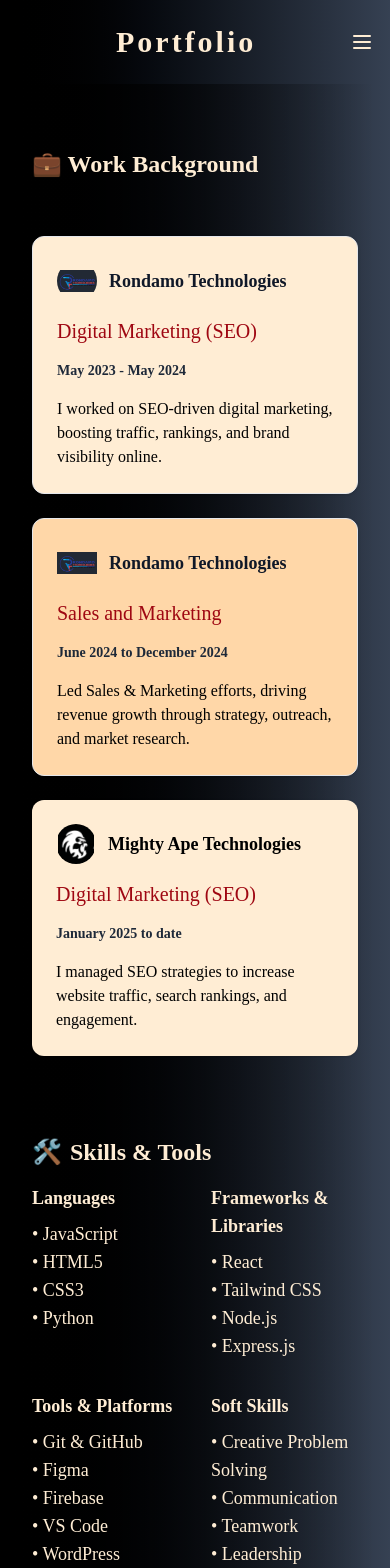
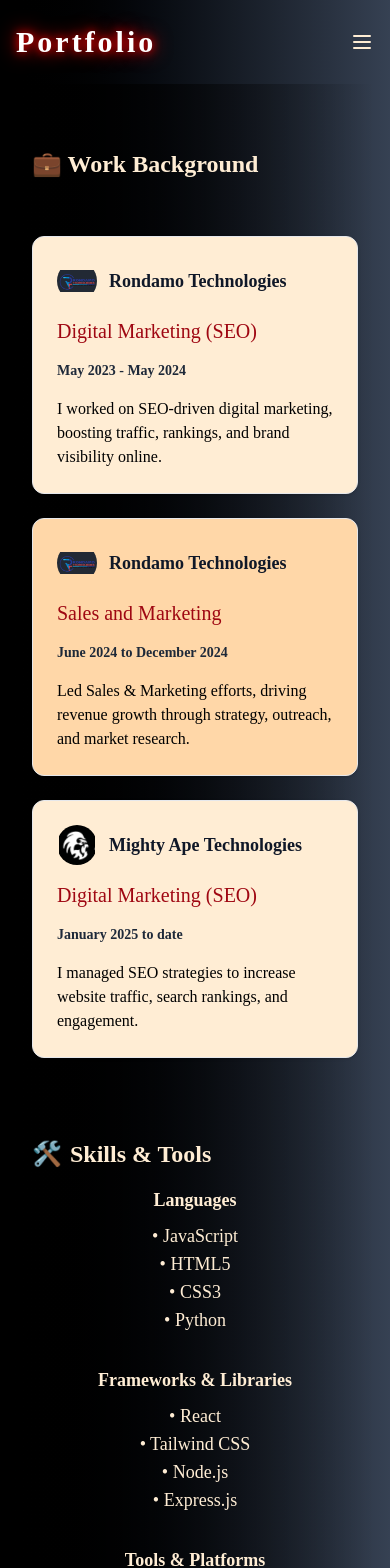
Before and after one commit to Segeramos/Crimsonecode, a React (Vite) app in the folder crimsonecode/: page /about in a window 390 px wide. Shown: the top 1568 px of the page. Built offline with nearby package versions, Linux system fonts and the light colour scheme.

Commit message:
adjusted responsiveness

```diff
--- a/crimsonecode/src/App.jsx
+++ b/crimsonecode/src/App.jsx
@@ -16,60 +16,26 @@ export default function App() {
         <div className="container mx-auto px-4 sm:px-6 md:px-8 lg:px-12">
           {/* Navbar */}
           <nav className="relative flex justify-between items-center py-6">
-            <span className="text-3xl font-bold tracking-widest ml-25">Portfolio</span>
+            {/* Logo */}
+            <span className="text-3xl font-bold tracking-widest glow-text animate-glow">
+              Portfolio
+            </span>
 
             {/* Desktop Menu */}
-            <div className="hidden md:flex space-x-8 text-sm mr-25">
+            <div className="hidden md:flex space-x-8 text-sm">
+              {["/", "/about", "/projects", "/services", "/contact"].map((path, i) => (
                 <NavLink
-                to="/"
+                  key={path}
+                  to={path}
                   className={({ isActive }) =>
-                  `hover:text-red-800 pb-1 ${
+                    `hover:text-red-500 pb-1 ${
                       isActive ? "border-b-2 border-red-500" : ""
                     }`
                   }
                 >
-                Home
+                  {["Home", "About", "MyWork", "Services", "Contact"][i]}
                 </NavLink>
-              <NavLink
-                to="/about"
-                className={({ isActive }) =>
-                  `hover:text-red-800 pb-1 ${
-                    isActive ? "border-b-2 border-red-500" : ""
-                  }`
-                }
-              >
-                About
-              </NavLink>
-              <NavLink
-                to="/projects"
-                className={({ isActive }) =>
-                  `hover:text-red-800 pb-1 ${
-                    isActive ? "border-b-2 border-red-500" : ""
-                  }`
-                }
-              >
-                MyWork
-              </NavLink>
-              <NavLink
-                to="/services"
-                className={({ isActive }) =>
-                  `hover:text-red-800 pb-1 ${
-                    isActive ? "border-b-2 border-red-500" : ""
-                  }`
-                }
-              >
-                Services
-              </NavLink>
-              <NavLink
-                to="/contact"
-                className={({ isActive }) =>
-                  `hover:text-red-800 pb-1 ${
-                    isActive ? "border-b-2 border-red-500" : ""
-                  }`
-                }
-              >
-                Contact
-              </NavLink>
+              ))}
             </div>
 
             {/* Mobile Menu Button */}
@@ -104,14 +70,16 @@ export default function App() {
 
             {/* Mobile Dropdown */}
             <div
-              className={`absolute top-full left-0 w-full backdrop-blur-md bg-/80 px-6 py-6 flex flex-col items-center space-y-6 md:hidden z-50 shadow-2xl transform transition-all duration-500 ease-in-out ${
+              className={`absolute top-full left-0 w-full backdrop-blur-md bg-black/80 px-6 py-6 flex flex-col items-center space-y-6 md:hidden z-50 shadow-2xl transform transition-all duration-500 ease-in-out ${
                 menuOpen
                   ? "opacity-100 translate-y-0 scale-100 pointer-events-auto"
                   : "opacity-0 -translate-y-8 scale-90 pointer-events-none"
               }`}
             >
+              {["/", "/about", "/projects", "/services", "/contact"].map((path, i) => (
                 <NavLink
-                to="/"
+                  key={path}
+                  to={path}
                   className={({ isActive }) =>
                     `hover:text-red-400 text-lg font-semibold pb-1 ${
                       isActive ? "border-b-2 border-red-500" : ""
@@ -119,52 +87,9 @@ export default function App() {
                   }
                   onClick={() => setMenuOpen(false)}
                 >
-                Home
+                  {["Home", "About", "MyWork", "Services", "Contact"][i]}
                 </NavLink>
-              <NavLink
-                to="/about"
-                className={({ isActive }) =>
-                  `hover:text-red-400 text-lg font-semibold pb-1 ${
-                    isActive ? "border-b-2 border-red-500" : ""
-                  }`
-                }
-                onClick={() => setMenuOpen(false)}
-              >
-                About
-              </NavLink>
-              <NavLink
-                to="/projects"
-                className={({ isActive }) =>
-                  `hover:text-red-400 text-lg font-semibold pb-1 ${
-                    isActive ? "border-b-2 border-red-500" : ""
-                  }`
-                }
-                onClick={() => setMenuOpen(false)}
-              >
-                MyWork
-              </NavLink>
-              <NavLink
-                to="/services"
-                className={({ isActive }) =>
-                  `hover:text-red-400 text-lg font-semibold pb-1 ${
-                    isActive ? "border-b-2 border-red-500" : ""
-                  }`
-                }
-                onClick={() => setMenuOpen(false)}
-              >
-                Services
-              </NavLink>
-              <NavLink
-                to="/contact"
-                className={({ isActive }) =>
-                  `hover:text-red-400 text-lg font-semibold pb-1 ${
-                    isActive ? "border-b-2 border-red-500" : ""
-                  }`
-                }
-                onClick={() => setMenuOpen(false)}
-              >
-                Contact
-              </NavLink>
+              ))}
             </div>
           </nav>
 
--- a/crimsonecode/src/components/About.jsx
+++ b/crimsonecode/src/components/About.jsx
@@ -2,7 +2,7 @@ import { about, skills } from "../data";
 import { FaGoogle, FaLaptopCode } from "react-icons/fa";
 import { motion } from "framer-motion";
 
-// Certification data (as you had it)
+// Certification data
 const certifications = [
   {
     name: 'Front-End Web Development',
@@ -73,14 +73,14 @@ const containerStagger = {
 export default function About() {
   return (
     <motion.div
-      className="min-h-screen bg-gradient-to-r from-black py-16 px-4 sm:px-8 text-orange-100 relative"
+      className="min-h-screen bg-gradient-to-r from-black py-16 px-4 sm:px-6 md:px-8 lg:px-12 text-orange-100 relative"
       initial={{ opacity: 0 }}
       animate={{ opacity: 1 }}
       transition={{ duration: 1.1 }}
     >
       {/* Work Background */}
       <motion.div
-        className="md:flex gap-12 mb-8"
+        className="flex flex-col gap-12 mb-8"
         initial="hidden"
         animate="visible"
         variants={containerStagger}
@@ -93,80 +93,54 @@ export default function About() {
           >
             💼 Work Background
           </motion.h3>
-                  <div className="flex flex-col md:flex-row gap-6 justify-center py-8 ">
-              {/* Rondamo Tech */}
+          <div className="grid grid-cols-1 md:grid-cols-2 lg:grid-cols-3 gap-6 justify-center py-8">
+            {/* Each Work Card */}
+            {[
+              {
+                company: "Rondamo Technologies",
+                logo: "/RT.png",
+                role: "Digital Marketing (SEO)",
+                dates: "May 2023 - May 2024",
+                description: "I worked on SEO-driven digital marketing, boosting traffic, rankings, and brand visibility online.",
+                bg: "bg-orange-100"
+              },
+              {
+                company: "Rondamo Technologies",
+                logo: "/RT.png",
+                role: "Sales and Marketing",
+                dates: "June 2024 to December 2024",
+                description: "Led Sales & Marketing efforts, driving revenue growth through strategy, outreach, and market research.",
+                bg: "bg-orange-200"
+              },
+              {
+                company: "Mighty Ape Technologies",
+                logo: "/MAT.png",
+                role: "Digital Marketing (SEO)",
+                dates: "January 2025 to date",
+                description: "I managed SEO strategies to increase website traffic, search rankings, and engagement.",
+                bg: "bg-orange-100"
+              }
+            ].map((job, i) => (
               <motion.div
-                className="flex-shrink-0 w-full md:w-80 bg-orange-100 rounded-xl shadow p-6 border border-gray-200 text-black"
+                key={i}
+                className={`w-full ${job.bg} rounded-xl shadow p-6 border border-gray-200 text-black`}
                 variants={bounceIn}
-                custom={1}
+                custom={i + 1}
               >
                 <div className="flex items-center gap-3 mb-4">
                   <img
-                    src="/RT.png"
-                    alt="Rondamo Technologies logo"
+                    src={job.logo}
+                    alt={`${job.company} logo`}
                     className="w-10 h-10 object-contain rounded-full"
                   />
-                  <h3 className="text-lg font-semibold text-gray-900">Rondamo Technologies</h3>
+                  <h3 className="text-lg font-semibold text-gray-900">{job.company}</h3>
                 </div>
-                <p className="text-xl text-red-800 mb-4">Digital Marketing (SEO)</p>
-                <p className="text-sm font-bold text-gray-800 mb-4">May 2023 - May 2024</p>
-                <ul className="space-y-2">
-                  <li className="flex items-start gap-2">
-
-                   I worked on SEO-driven digital marketing, boosting traffic, rankings, and brand visibility online.{" "}
-
-                  </li>
-                </ul>
+                <p className="text-xl text-red-800 mb-4">{job.role}</p>
+                <p className="text-sm font-bold text-gray-800 mb-4">{job.dates}</p>
+                <p className="text-black">{job.description}</p>
               </motion.div>
-
-              {/* Rondamo Tech */}
-              <motion.div
-                className="flex-shrink-0 w-full md:w-80 bg-orange-200 rounded-xl shadow p-6 border border-gray-200 text-black"
-                variants={bounceIn}
-                custom={2}
-              >
-                <div className="flex items-center gap-3 mb-4">
-                  <img
-                    src="/RT.png"
-                    alt="Rondamo Technologies logo"
-                    className="w-10 h-10 object-contain"
-                  />
-                  <h3 className="text-lg font-semibold text-gray-900">Rondamo Technologies</h3>
-                </div>
-                <p className="text-xl text-red-800 mb-4">Sales and Marketing</p>
-                <p className="text-sm font-bold text-gray-800 mb-4">June 2024 to December 2024</p>
-                <ul className="space-y-2">
-                  <li className="flex items-start gap-2 text-black">
-
-                    Led Sales & Marketing efforts, driving revenue growth through strategy, outreach, and market research.{" "}
-
-                  </li>
-                </ul>
-              </motion.div>
-
-              {/* Mighty Ape Tech */}
-              <motion.div
-                className="flex-shrink-0 w-full md:w-80 bg-orange-100 text-black rounded-xl shadow p-6"
-                variants={bounceIn}
-                custom={3}
-              >
-                <div className="flex items-center gap-3 mb-4">
-                  <img
-                    src="/MAT.png"
-                    alt="Mighty Ape Technologies logo"
-                    className="w-10 h-10 object-contain rounded-full"
-                  />
-                  <h3 className="text-lg font-semibold">Mighty Ape Technologies</h3>
-                </div>
-                <p className="text-xl text-red-800 mb-4">Digital Marketing (SEO)</p>
-                <p className="text-sm text-gray-800 font-bold mb-4">January 2025 to date</p>
-                <ul className="space-y-2">
-                  <li className="flex items-start gap-2 text-black">
-                    I managed SEO strategies to increase website traffic, search rankings, and engagement.{" "}
-                  </li>
-                </ul>
-              </motion.div>
-            </div>
+            ))}
+          </div>
         </div>
       </motion.div>
 
@@ -180,8 +154,9 @@ export default function About() {
         <h3 className="text-2xl font-semibold flex items-center mb-4">
           <span className="mr-2">🛠️</span> Skills & Tools
         </h3>
-        <div className="grid grid-cols-2 md:grid-cols-4 gap-8 text-lg">
+        <div className="grid grid-cols-1 sm:grid-cols-2 md:grid-cols-4 gap-8 text-lg">
           <motion.div
+            className="text-center sm:text-left"
             initial={{ opacity: 0, x: -50 }}
             animate={{ opacity: 1, x: 0 }}
             transition={{ delay: 0.7, type: "spring" }}
@@ -192,6 +167,7 @@ export default function About() {
             </ul>
           </motion.div>
           <motion.div
+            className="text-center sm:text-left"
             initial={{ opacity: 0, y: 40 }}
             animate={{ opacity: 1, y: 0 }}
             transition={{ delay: 0.85, type: "spring" }}
@@ -202,6 +178,7 @@ export default function About() {
             </ul>
           </motion.div>
           <motion.div
+            className="text-center sm:text-left"
             initial={{ opacity: 0, x: 50 }}
             animate={{ opacity: 1, x: 0 }}
             transition={{ delay: 1, type: "spring" }}
@@ -212,6 +189,7 @@ export default function About() {
             </ul>
           </motion.div>
           <motion.div
+            className="text-center sm:text-left"
             initial={{ opacity: 0, y: -40 }}
             animate={{ opacity: 1, y: 0 }}
             transition={{ delay: 1.15, type: "spring" }}
@@ -238,7 +216,7 @@ export default function About() {
         >
           📜 Certifications
         </motion.h3>
-        <div className="grid sm:grid-cols-2 lg:grid-cols-3 gap-6 ">
+        <div className="grid grid-cols-1 sm:grid-cols-2 lg:grid-cols-3 gap-6">
           {certifications.map((cert, index) => (
             <motion.a
               key={index}
@@ -256,7 +234,7 @@ export default function About() {
               whileTap={{ scale: 0.95 }}
             >
               <img src={cert.logo} alt={cert.issuer} className="h-16 mb-4 object-contain" />
-              <h4 className="text-lg font-bold text-red-800">{cert.name}</h4>
+              <h4 className="text-lg font-bold text-red-800 text-center">{cert.name}</h4>
               <p className="text-sm text-gray-600">{cert.issuer}</p>
             </motion.a>
           ))}
--- a/crimsonecode/src/components/Footer.jsx
+++ b/crimsonecode/src/components/Footer.jsx
@@ -2,7 +2,7 @@
 import { FaPhone, FaEnvelope, FaMapMarkerAlt } from 'react-icons/fa';
 export default function Footer() {
   return (
-    <footer className="bg-black mt-12">
+    <footer className="bg-black mt-40">
       <div className="container mx-auto px-4 sm:px-6 md:px-8 lg:px-12 py-8 flex flex-col md:flex-row items-center justify-between space-y-4 md:space-y-0">
         <p className="text-sm text-orange-100">
           © {new Date().getFullYear()} Segera Amos. All rights reserved.
--- a/crimsonecode/src/index.css
+++ b/crimsonecode/src/index.css
@@ -1 +1,6 @@
 @import "tailwindcss";
+.glow-text {
+  color: #ffffff;
+  /* This line is required for text-shadow to work with animation */
+  text-shadow: 0 0 10px #ff0000, 0 0 20px #ff0000;
+}
```
Also changed, not shown: crimsonecode/src/components/Home.jsx (+14 -14 lines). Lines whose indentation alone changed are shown as unchanged.
